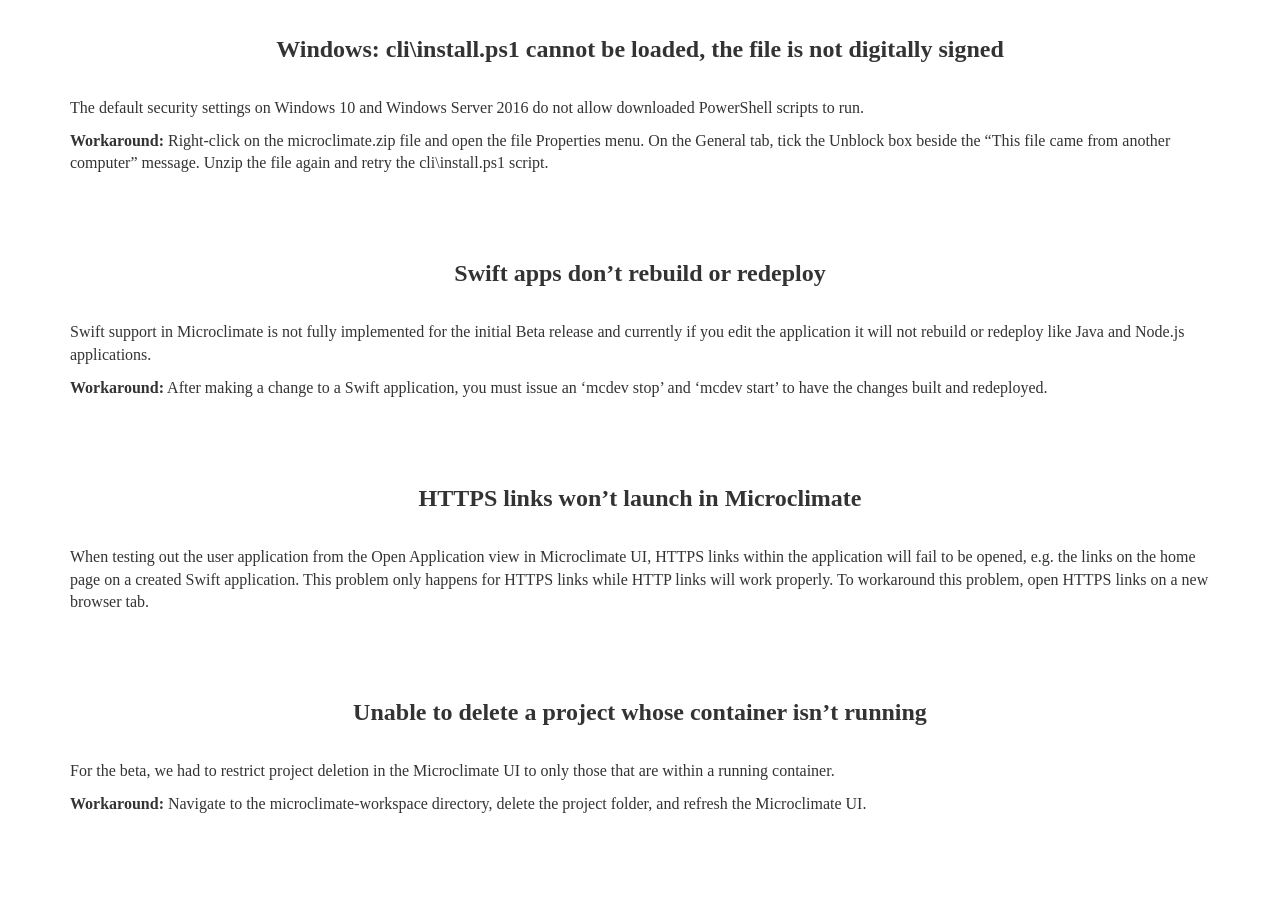
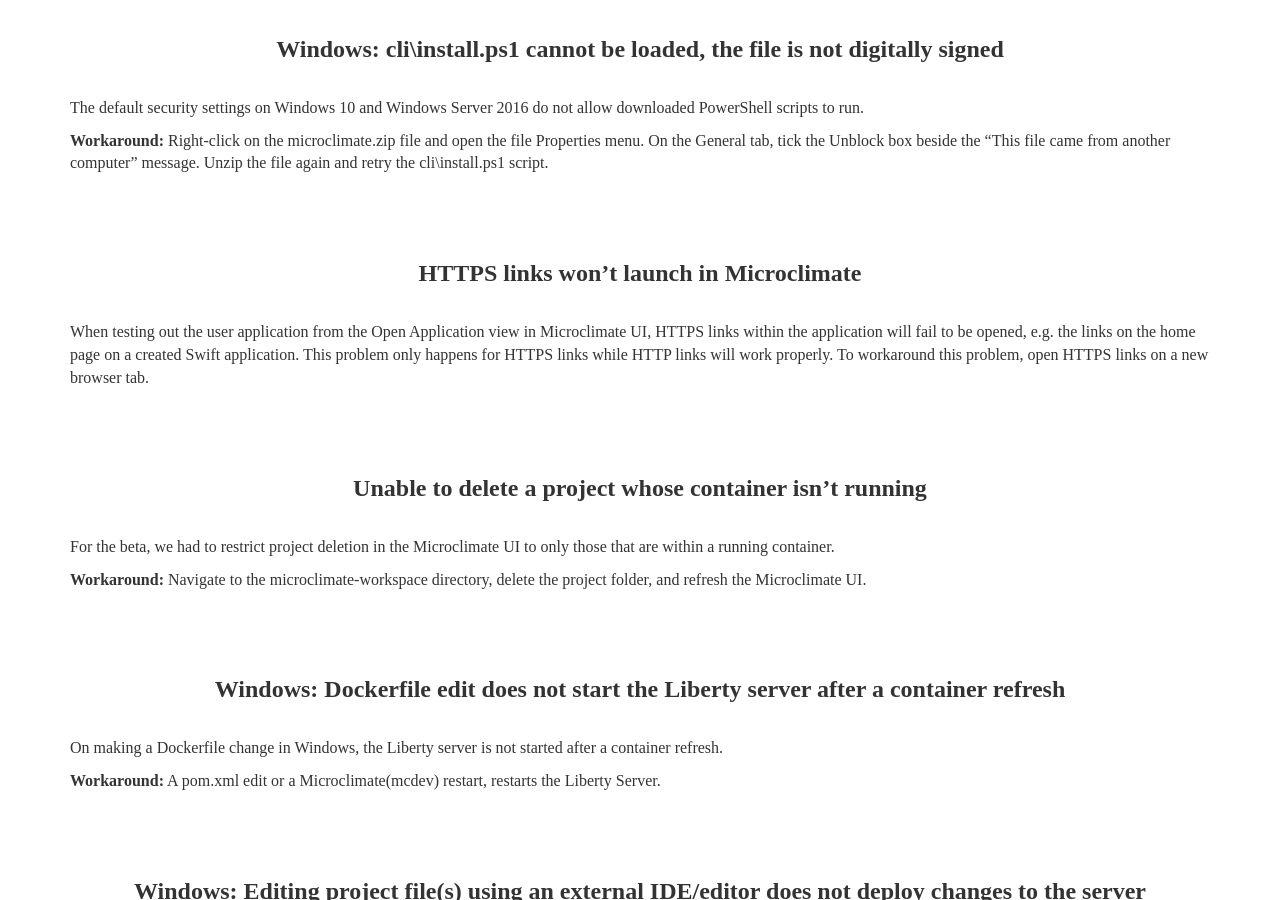
Before and after one commit to microclimate-dev2ops/microclimate-dev2ops.github.io, a Jekyll site: the page built from docPages/knownissue.md, in a window 1280 px wide and 900 px high, scrolled down 713 px. Built offline with Jekyll 4.4.1, drawn with Linux system fonts in a browser that asks for light colours; nearby versions of some CDN libraries; some web fonts are replaced.

Commit message:
Update docs

```diff
--- a/docPages/knownissue.md
+++ b/docPages/knownissue.md
@@ -16,12 +16,6 @@
 The default security settings on Windows 10 and Windows Server 2016 do not allow downloaded PowerShell scripts to run.
 
 **Workaround:** Right-click on the microclimate.zip file and open the file Properties menu. On the General tab, tick the Unblock box beside the "This file came from another computer" message. Unzip the file again and retry the cli\install.ps1 script.
-
-## Swift apps don't rebuild or redeploy
-
-Swift support in Microclimate is not fully implemented for the initial Beta release and currently if you edit the application it will not rebuild or redeploy like Java and Node.js applications.
-
-**Workaround:** After making a change to a Swift application, you must issue an 'mcdev stop' and 'mcdev start' to have the changes built and redeployed.
 
 ## HTTPS links won't launch in Microclimate
 
```
Also changed, not shown: docPages/news.md (+0 -1 lines).
